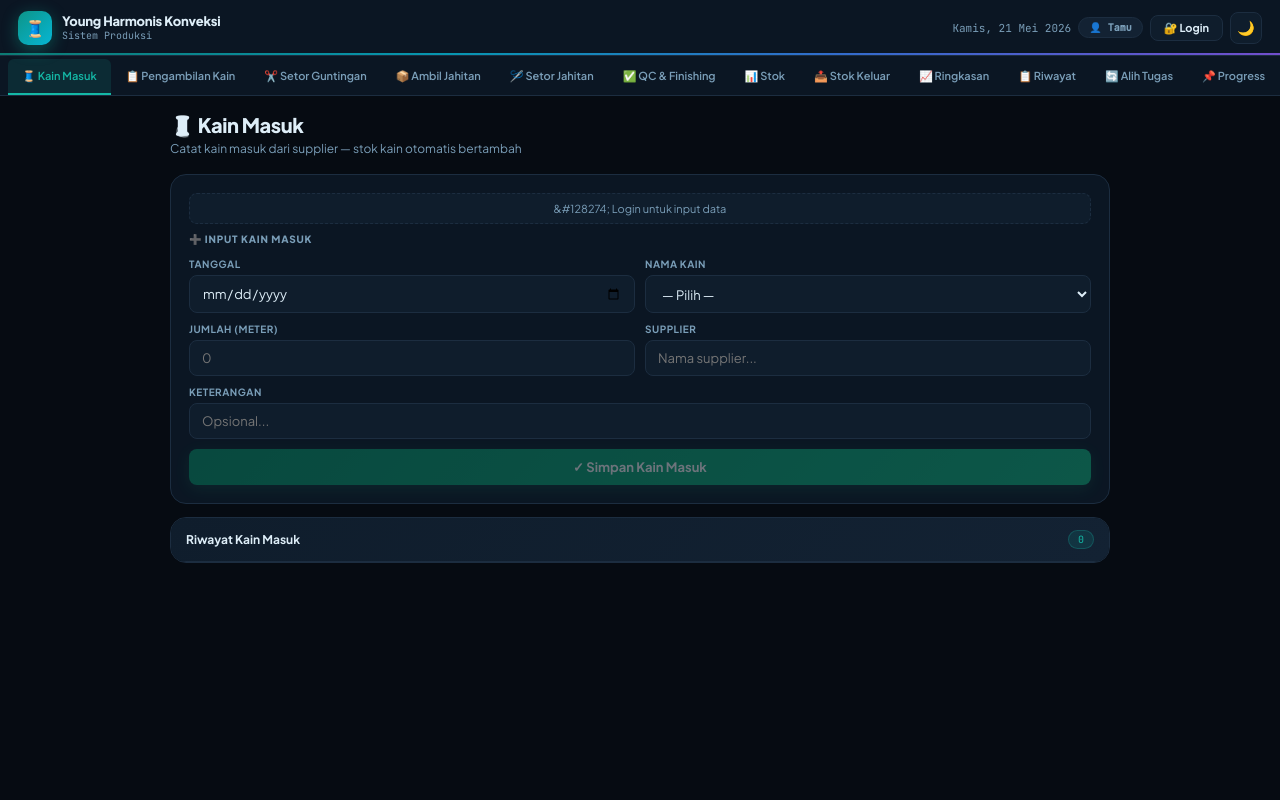
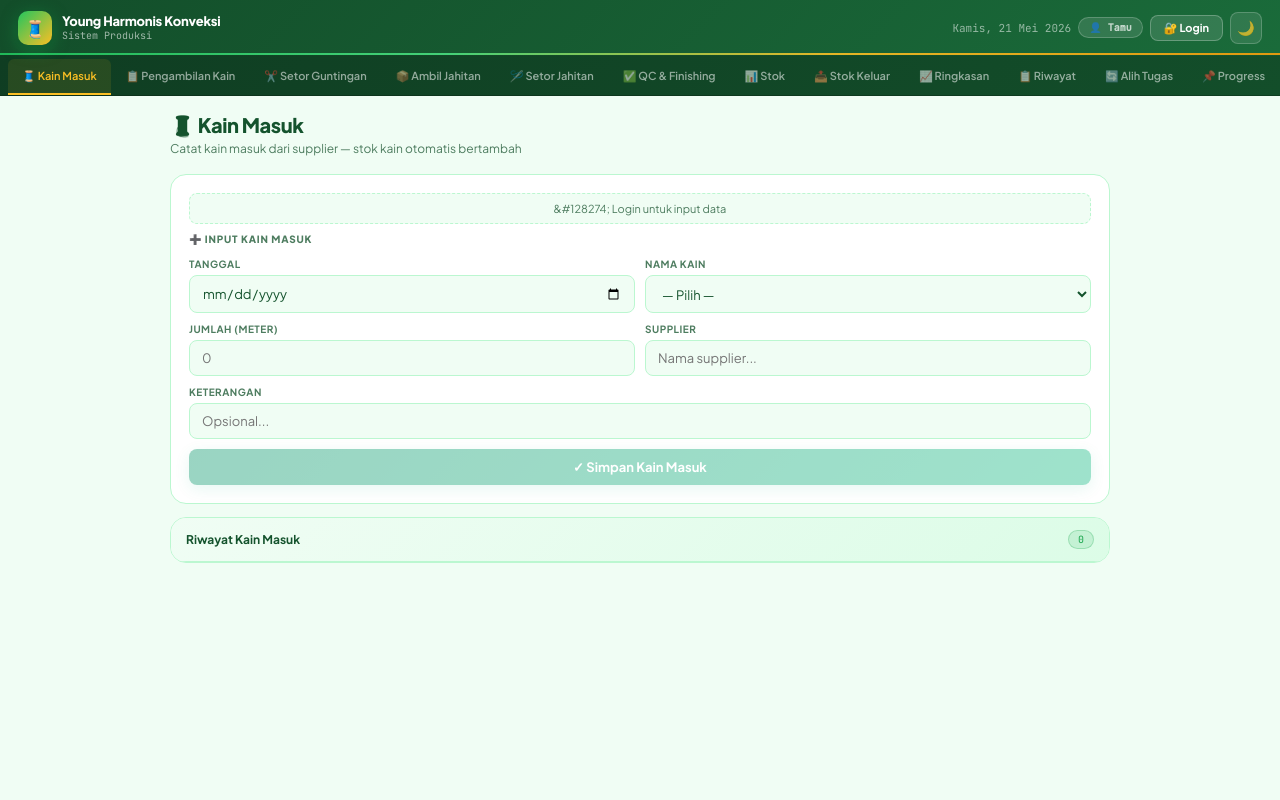
Before and after one commit to adhiitmuh/yh-sistem-produksi, a Flask app: page / in a window 1280 px wide. Run offline with Flask 3, Linux system fonts and the light colour scheme.

Commit message:
Redesign tema: gradasi hijau soft + kuning soft
- Root palette: background hijau muda (#f0fdf4), surface putih, border hijau lembut
- Header & nav: dark green gradient (#134e2a → #1a6b3a), teks putih
- Garis aksen header: gradasi hijau → kuning (#22c55e → #fbbf24)
- Logo mark: gradasi hijau-kuning
- Tab aktif: warna kuning (#fbbf24) di atas nav hijau gelap
- Tombol primer: hijau gradient (#15803d → #22c55e)
- Stat card stripe: hijau → kuning
- Rcard stripe: hijau → kuning
- Semua shadow lebih soft (light theme)

Co-Authored-By: Claude Sonnet 4.6 <noreply@anthropic.com>

```diff
--- a/templates/index.html
+++ b/templates/index.html
@@ -6,37 +6,37 @@
 <title>YHK Produksi</title>
 <link href="https://fonts.googleapis.com/css2?family=Plus+Jakarta+Sans:wght@400;500;600;700;800&family=JetBrains+Mono:wght@400;500&display=swap" rel="stylesheet">
 <style>
-:root{--bg:#060b12;--s:#0b1623;--s2:#0f1d2c;--s3:#132233;--b:#1c2d40;--b2:#243548;--a:#14b8a6;--adim:rgba(20,184,166,.13);--g:#10b981;--gdim:rgba(16,185,129,.12);--bl:#3b82f6;--p:#8b5cf6;--pdim:rgba(139,92,246,.12);--r:#ef4444;--rdim:rgba(239,68,68,.12);--gold:#f59e0b;--golddim:rgba(245,158,11,.12);--t:#deeef8;--t2:#7a9eb8;--f:"Plus Jakarta Sans",system-ui,sans-serif;--m:"JetBrains Mono","Courier New",monospace;--rad:12px;--rads:8px;--radl:16px}
-body.light{--bg:#f0f8f9;--s:#fff;--s2:#f3fafb;--s3:#e6f5f6;--b:#c8e8ed;--b2:#a0d4da;--t:#0c2530;--t2:#3a6878}
+:root{--bg:#f0fdf4;--s:#ffffff;--s2:#f0fdf4;--s3:#dcfce7;--b:#bbf7d0;--b2:#86efac;--a:#16a34a;--adim:rgba(22,163,74,.12);--g:#15803d;--gdim:rgba(21,128,61,.12);--bl:#3b82f6;--p:#8b5cf6;--pdim:rgba(139,92,246,.12);--r:#dc2626;--rdim:rgba(220,38,38,.12);--gold:#d97706;--golddim:rgba(217,119,6,.12);--t:#14532d;--t2:#4d7c5f;--f:"Plus Jakarta Sans",system-ui,sans-serif;--m:"JetBrains Mono","Courier New",monospace;--rad:12px;--rads:8px;--radl:16px}
+body.light{--bg:#0c1a0e;--s:#111d13;--s2:#152017;--s3:#1a2a1c;--b:#1e3320;--b2:#27442a;--t:#c8e6d4;--t2:#6a9e7a}
 *{box-sizing:border-box;margin:0;padding:0}
 html,body{height:100%;overflow:hidden}
 body{background:var(--bg);color:var(--t);font-family:var(--f);display:flex;flex-direction:column;transition:background .2s,color .2s}
-::-webkit-scrollbar{width:4px;height:4px}::-webkit-scrollbar-thumb{background:linear-gradient(180deg,#0d9488,#06b6d4);border-radius:4px}
+::-webkit-scrollbar{width:4px;height:4px}::-webkit-scrollbar-thumb{background:linear-gradient(180deg,#16a34a,#22c55e);border-radius:4px}
 
 /* ── HEADER ── */
-header{height:56px;background:var(--s);border-bottom:1px solid var(--b);display:flex;align-items:center;justify-content:space-between;padding:0 18px;flex-shrink:0;z-index:100;position:relative}
-header::after{content:'';position:absolute;bottom:0;left:0;right:0;height:2px;background:linear-gradient(90deg,#0d9488,#06b6d4 35%,#3b82f6 65%,#8b5cf6);opacity:.8}
+header{height:56px;background:linear-gradient(135deg,#134e2a,#1a6b3a);border-bottom:1px solid rgba(0,0,0,.2);display:flex;align-items:center;justify-content:space-between;padding:0 18px;flex-shrink:0;z-index:100;position:relative}
+header::after{content:'';position:absolute;bottom:0;left:0;right:0;height:2px;background:linear-gradient(90deg,#22c55e,#4ade80 35%,#fbbf24 65%,#f59e0b);opacity:.9}
 .logo{display:flex;align-items:center;gap:10px}
-.lm{width:34px;height:34px;background:linear-gradient(135deg,#0d9488,#06b6d4);border-radius:10px;display:flex;align-items:center;justify-content:center;font-size:17px;box-shadow:0 4px 16px rgba(20,184,166,.4),0 2px 4px rgba(0,0,0,.3)}
-.ln{font-size:13px;font-weight:800;letter-spacing:-.2px}.lt{font-size:10px;color:var(--t2);font-family:var(--m)}
+.lm{width:34px;height:34px;background:linear-gradient(135deg,#22c55e,#fbbf24);border-radius:10px;display:flex;align-items:center;justify-content:center;font-size:17px;box-shadow:0 4px 16px rgba(22,163,74,.5),0 2px 4px rgba(0,0,0,.2)}
+.ln{font-size:13px;font-weight:800;letter-spacing:-.2px;color:#fff}.lt{font-size:10px;color:rgba(255,255,255,.6);font-family:var(--m)}
 .hr{display:flex;align-items:center;gap:7px}
-.hd{font-size:11px;color:var(--t2);font-family:var(--m);display:none}
+.hd{font-size:11px;color:rgba(255,255,255,.55);font-family:var(--m);display:none}
 @media(min-width:640px){.hd{display:block}}
 .rp{padding:3px 10px;border-radius:20px;font-size:10px;font-weight:700;font-family:var(--m)}
-.rpa{background:var(--adim);color:var(--a);border:1px solid rgba(20,184,166,.3)}
-.rps{background:var(--gdim);color:var(--g);border:1px solid rgba(16,185,129,.3)}
-.rpg{background:var(--s3);color:var(--t2);border:1px solid var(--b)}
-.ib2{width:32px;height:32px;border-radius:var(--rads);background:var(--s2);border:1px solid var(--b);color:var(--t2);display:flex;align-items:center;justify-content:center;cursor:pointer;font-size:14px;transition:all .18s}
-.ib2:hover{border-color:var(--a);color:var(--a);background:var(--adim);box-shadow:0 0 0 3px rgba(20,184,166,.1)}
-.ab{padding:5px 13px;border-radius:var(--rads);background:var(--s2);border:1px solid var(--b);color:var(--t);font-family:var(--f);font-size:11px;font-weight:700;cursor:pointer;transition:all .18s}
-.ab:hover{border-color:var(--a);color:var(--a);background:var(--adim)}
+.rpa{background:rgba(22,163,74,.25);color:#4ade80;border:1px solid rgba(22,163,74,.4)}
+.rps{background:rgba(21,128,61,.2);color:#86efac;border:1px solid rgba(21,128,61,.35)}
+.rpg{background:rgba(255,255,255,.12);color:rgba(255,255,255,.7);border:1px solid rgba(255,255,255,.2)}
+.ib2{width:32px;height:32px;border-radius:var(--rads);background:rgba(255,255,255,.1);border:1px solid rgba(255,255,255,.2);color:rgba(255,255,255,.7);display:flex;align-items:center;justify-content:center;cursor:pointer;font-size:14px;transition:all .18s}
+.ib2:hover{border-color:rgba(255,255,255,.5);color:#fff;background:rgba(255,255,255,.2);box-shadow:0 0 0 3px rgba(255,255,255,.08)}
+.ab{padding:5px 13px;border-radius:var(--rads);background:rgba(255,255,255,.12);border:1px solid rgba(255,255,255,.25);color:#fff;font-family:var(--f);font-size:11px;font-weight:700;cursor:pointer;transition:all .18s}
+.ab:hover{border-color:rgba(251,191,36,.6);color:#fbbf24;background:rgba(251,191,36,.12)}
 
 /* ── NAV ── */
-nav{background:var(--s);border-bottom:1px solid var(--b);display:flex;overflow-x:auto;flex-shrink:0;padding:0 8px;gap:1px}
+nav{background:linear-gradient(135deg,#0f3d22,#134e2a);border-bottom:1px solid rgba(0,0,0,.2);display:flex;overflow-x:auto;flex-shrink:0;padding:0 8px;gap:1px}
 nav::-webkit-scrollbar{height:0}
-.nt{padding:10px 14px;font-size:11px;font-weight:600;color:var(--t2);cursor:pointer;border-bottom:2px solid transparent;white-space:nowrap;transition:all .18s;user-select:none;border-radius:6px 6px 0 0;margin-top:3px}
-.nt:hover{color:var(--t);background:rgba(20,184,166,.06)}
-.nt.active{color:var(--a);border-bottom-color:var(--a);background:var(--adim)}
+.nt{padding:10px 14px;font-size:11px;font-weight:600;color:rgba(255,255,255,.55);cursor:pointer;border-bottom:2px solid transparent;white-space:nowrap;transition:all .18s;user-select:none;border-radius:6px 6px 0 0;margin-top:3px}
+.nt:hover{color:#fff;background:rgba(255,255,255,.07)}
+.nt.active{color:#fbbf24;border-bottom-color:#fbbf24;background:rgba(251,191,36,.1)}
 
 /* ── MAIN ── */
 main{flex:1;overflow-y:auto;padding:16px}
@@ -91,24 +91,24 @@ textarea{resize:vertical;min-height:52px;font-size:12px}
 /* ── STAT CARDS ── */
 .sgrid{display:grid;grid-template-columns:repeat(4,1fr);gap:10px;margin-bottom:14px}
 .sc{background:var(--s);border:1px solid var(--b);border-radius:var(--rad);padding:14px;position:relative;overflow:hidden;transition:all .2s}
-.sc::before{content:'';position:absolute;top:0;left:0;right:0;height:3px;background:linear-gradient(90deg,#0d9488,#06b6d4)}
-.sc:hover{border-color:rgba(20,184,166,.35);transform:translateY(-3px);box-shadow:0 10px 30px rgba(0,0,0,.3),0 0 0 1px rgba(20,184,166,.1)}
+.sc::before{content:'';position:absolute;top:0;left:0;right:0;height:3px;background:linear-gradient(90deg,#15803d,#fbbf24)}
+.sc:hover{border-color:rgba(22,163,74,.35);transform:translateY(-3px);box-shadow:0 10px 30px rgba(0,0,0,.08),0 0 0 1px rgba(22,163,74,.1)}
 .scl{font-size:10px;color:var(--t2);text-transform:uppercase;letter-spacing:.5px;margin-bottom:6px;font-weight:700}
 .scv{font-size:21px;font-weight:800;font-family:var(--m);background:linear-gradient(135deg,var(--t),var(--a));-webkit-background-clip:text;-webkit-text-fill-color:transparent;background-clip:text}
 
 /* ── TABLE WIDGET ── */
 .tw{background:var(--s);border:1px solid var(--b);border-radius:var(--radl);overflow:hidden;margin-bottom:13px;transition:border-color .2s}
-.tw:hover{border-color:rgba(20,184,166,.2)}
+.tw:hover{border-color:rgba(22,163,74,.2)}
 .th2{padding:12px 15px;border-bottom:1px solid var(--b);display:flex;justify-content:space-between;align-items:center;background:linear-gradient(135deg,var(--s2),var(--s3))}
 .tt{font-size:12px;font-weight:700}
-.bdg{font-size:10px;font-family:var(--m);padding:2px 9px;border-radius:20px;background:var(--adim);color:var(--a);border:1px solid rgba(20,184,166,.25)}
+.bdg{font-size:10px;font-family:var(--m);padding:2px 9px;border-radius:20px;background:var(--adim);color:var(--a);border:1px solid rgba(22,163,74,.25)}
 
 /* ── TABLES ── */
 table{width:100%;border-collapse:collapse}
 th{font-size:10px;color:var(--t2);text-transform:uppercase;letter-spacing:.5px;padding:8px 13px;text-align:left;background:var(--s2);border-bottom:1px solid var(--b);font-weight:700}
 td{padding:9px 13px;font-size:12px;border-bottom:1px solid var(--b);vertical-align:middle}
 tr:last-child td{border-bottom:none}
-tr:hover td{background:rgba(20,184,166,.03)}
+tr:hover td{background:rgba(22,163,74,.04)}
 .mono{font-family:var(--m)}
 
 /* ── PILLS ── */
```
Also changed, not shown: other parts of templates/index.html (+16 -16 lines).
